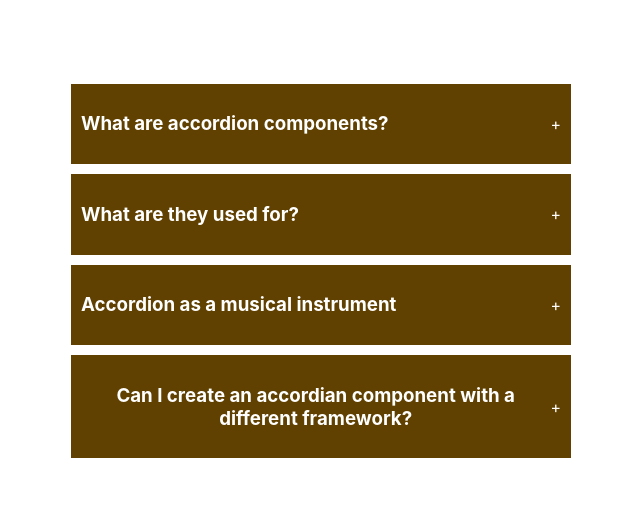
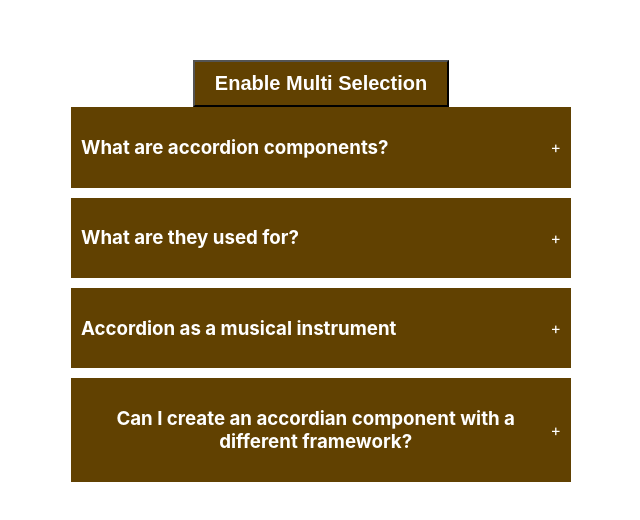
Before and after one commit to ocalle1/practice, a React (Create React App) app: page / in a window 1280 px wide. Shown: the part 124-644 px from the top of the page, without its empty margins (319-959 px from the left). Built offline with nearby package versions, Linux system fonts and the light colour scheme.

Commit message:
added the enable button and gave css

```diff
--- a/src/components/accordian/index.jsx
+++ b/src/components/accordian/index.jsx
@@ -15,6 +15,7 @@
     }
     console.log(selected);
     return <div className='wrapper'>
+    <button>Enable Multi Selection</button>
         <div className='accordian'>
 
             {/* the data && data.length is a conditional statement which is conbined by the &&. data = ensures that the data is truthy and data.length>0 ensures that the array is not empty;
--- a/src/components/accordian/styles.css
+++ b/src/components/accordian/styles.css
@@ -4,6 +4,17 @@
 width: 100vw;
 justify-content: center;
 align-items: center;
+flex-direction: column;
+gap: 20;
+}
+
+.wrapper button {
+    padding: 10px 20px;
+    background: #614101;
+    color: #ffffff;
+    font-weight: bold;
+    font-size: 20px;
+    cursor: pointer;
 }
 
 .accordian{
```
